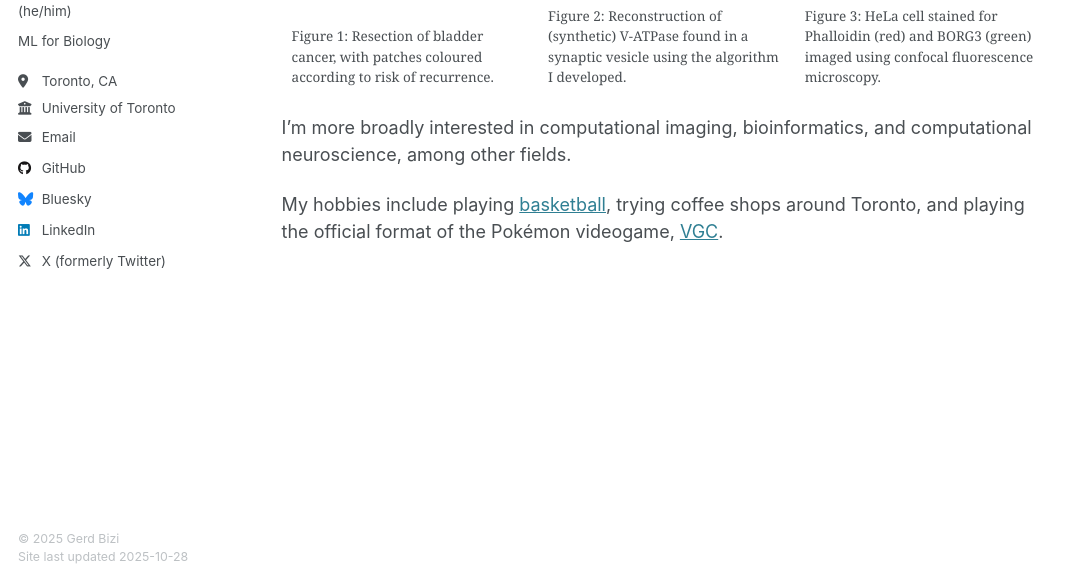
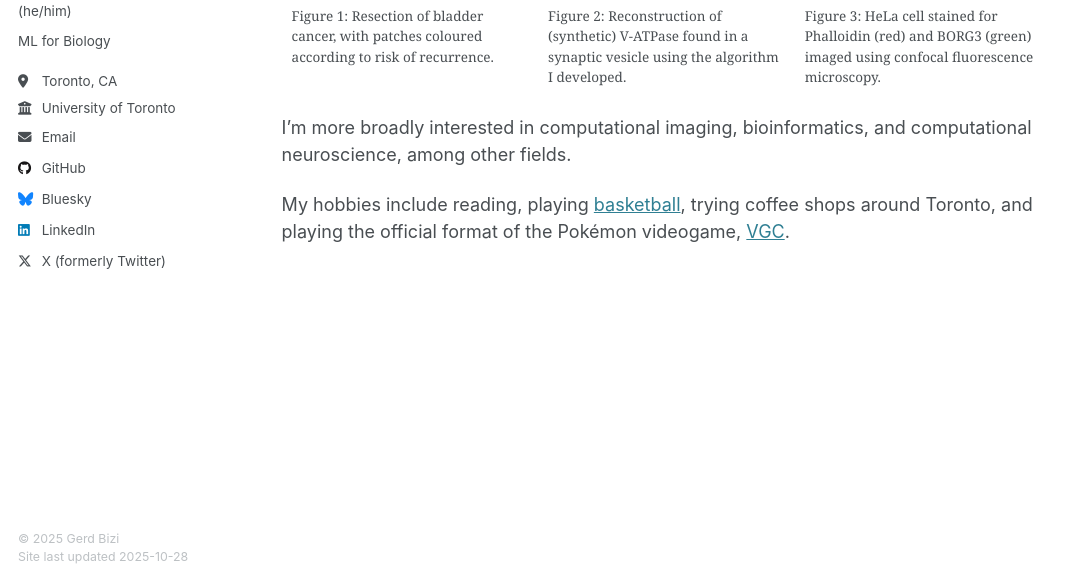
Before and after one commit to gerd-bizi/gerd-bizi.github.io, a Jekyll site: the page built from _pages/about.md, in a window 1280 px wide and 900 px high, scrolled down 614 px, cut to the strip 315-900 px from the top of the window. Shown: the whole strip, without its empty margins (0-1078 px from the left). Built offline with Jekyll 4.4.1, drawn with Linux system fonts in a browser that asks for light colours.

```diff
--- a/_pages/about.md
+++ b/_pages/about.md
@@ -15,32 +15,39 @@ A large research interest of mine during my undergraduate degree was the **cryo-
 
 I was trained as a wet-lab scientist with experience in confocal fluorescence microscopy, tissue culture, and protein purification under [Dr. Peter K. Kim](https://biochemistry.utoronto.ca/faculty/peter-kim) at SickKids, where I completed a summer project and junior thesis on mitochondrial and peroxisomal protein translocation and mitochondrial fission.
 
-<div style="display: flex; justify-content: space-between; margin: 20px 0; align-items: stretch;">
+<div style="display: flex; justify-content: space-between; margin: 20px 0; align-items: flex-start;">
   <figure style="flex: 1; margin: 0 10px; display: flex; flex-direction: column;">
     <div style="width: 100%; aspect-ratio: 4/3; overflow: hidden; display: flex; align-items: center; justify-content: center;">
       <img src="../images/bladder_risk.png" width="100%" alt="" style="object-fit: contain; height: 100%;">
     </div>
-    <figcaption style="color: var(--text-color); margin-top: 10px;">Figure 1: Resection of bladder cancer, with patches coloured according to risk of recurrence.</figcaption>
+    <figcaption style="color: var(--text-color); margin-top: 10px;">
+      Figure 1: Resection of bladder cancer, with patches coloured according to risk of recurrence.
+    </figcaption>
   </figure>
 
   <figure style="flex: 1; margin: 0 10px; display: flex; flex-direction: column;">
     <div style="width: 100%; aspect-ratio: 4/3; overflow: hidden; display: flex; align-items: center; justify-content: center;">
-      <video width="100%" height="100%" autoplay loop muted playsinline style="object-fit: contain;">
+      <!-- <video width="100%" height="100%" autoplay loop muted playsinline style="object-fit: contain;">
         <source src="/files/cryoMEM_VATPase.mp4" type="video/mp4">
         Your browser does not support the video tag.
-      </video>
+      </video> -->
+      <img src="/files/cryoMEM_VATPase.gif" width="100%" alt="Reconstruction of (synthetic) V-ATPase found in a synaptic vesicle using the algorithm I developed." style="object-fit: contain; height: 100%;">
     </div>
-    <figcaption style="color: var(--text-color); margin-top: 10px;">Figure 2: Reconstruction of (synthetic) V-ATPase found in a synaptic vesicle using the algorithm I developed.</figcaption>
+    <figcaption style="color: var(--text-color); margin-top: 10px;">
+      Figure 2: Reconstruction of (synthetic) V-ATPase found in a synaptic vesicle using the algorithm I developed.
+    </figcaption>
   </figure>
 
   <figure style="flex: 1; margin: 0 10px; display: flex; flex-direction: column;">
     <div style="width: 100%; aspect-ratio: 4/3; overflow: hidden; display: flex; align-items: center; justify-content: center;">
       <img src="../images/kim_lab.png" width="100%" alt="HeLa cell stained for Phalloidin (red) and BORG3 (green)" style="object-fit: contain; height: 100%;">
     </div>
-    <figcaption style="color: var(--text-color); margin-top: 10px;">Figure 3: HeLa cell stained for Phalloidin (red) and BORG3 (green) imaged using confocal fluorescence microscopy.</figcaption>
+    <figcaption style="color: var(--text-color); margin-top: 10px;">
+      Figure 3: HeLa cell stained for Phalloidin (red) and BORG3 (green) imaged using confocal fluorescence microscopy.
+    </figcaption>
   </figure>
 </div>
 
 I'm more broadly interested in computational imaging, bioinformatics, and computational neuroscience, among other fields.
 
-My hobbies include playing [basketball](https://www.gerdbizi.com/basketball), trying coffee shops around Toronto, and playing the official format of the Pokémon videogame, [VGC](https://play.pokemonshowdown.com).
+My hobbies include reading, playing [basketball](https://www.gerdbizi.com/basketball), trying coffee shops around Toronto, and playing the official format of the Pokémon videogame, [VGC](https://play.pokemonshowdown.com).
```
Also changed, not shown: _projects/20250420-000-sr-thesis.md (+3 -1 lines), 2 other files.
